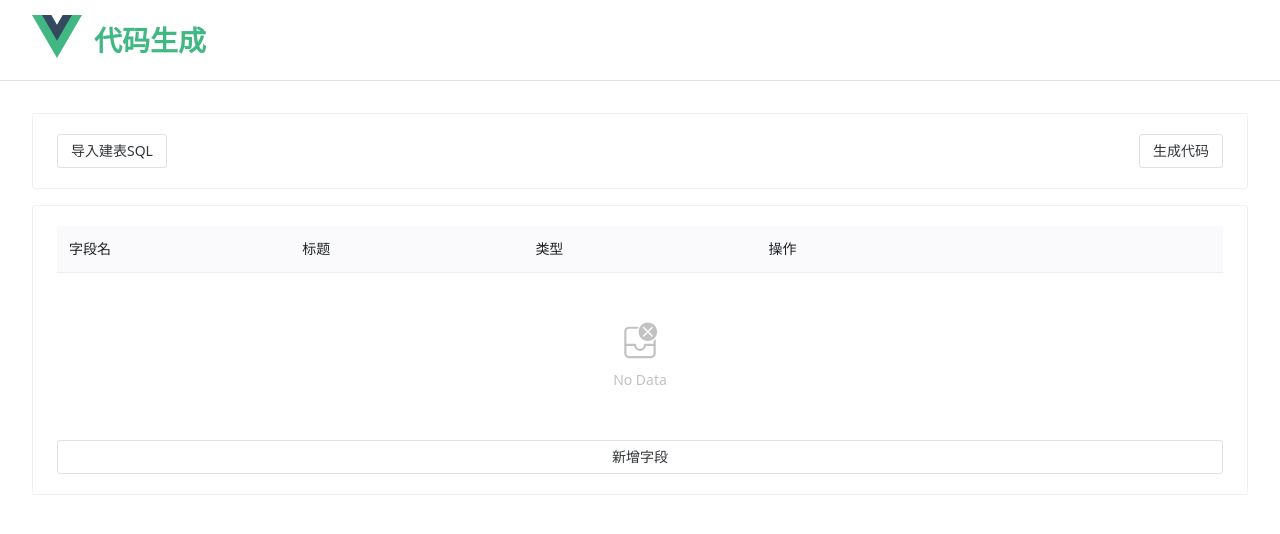
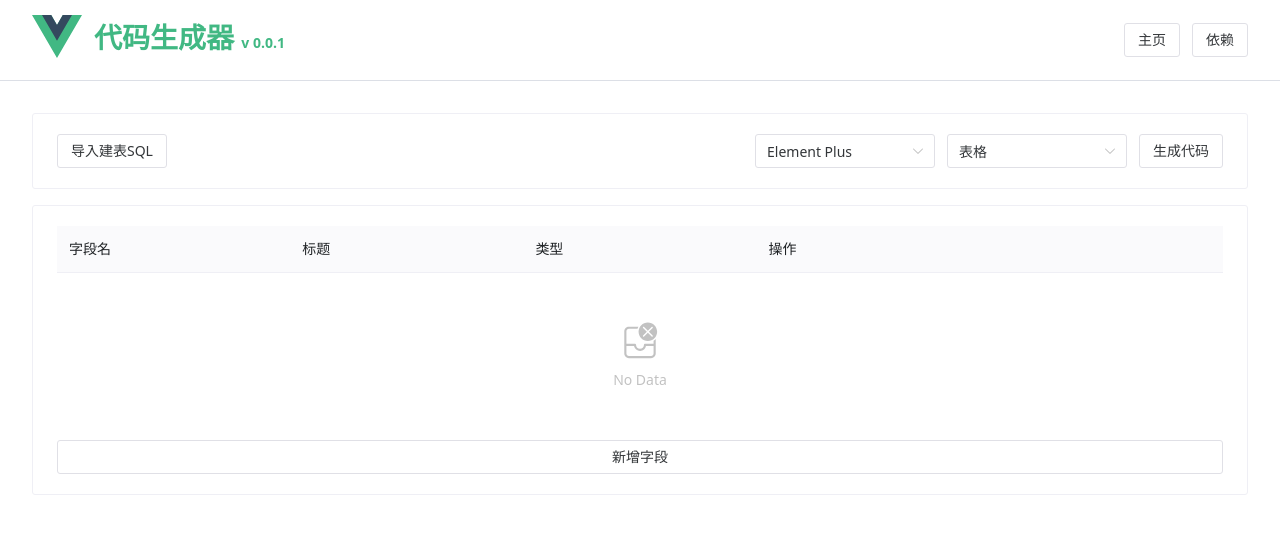
Before and after one commit to nilbrains/nil-code-gen, a Vue app: page / in a window 1280 px wide. Shown: the top 534 px of the page. Built offline with nearby package versions, Linux system fonts and the light colour scheme.

Commit message:
feat gen simple code

```diff
--- a/package.json
+++ b/package.json
@@ -1,6 +1,6 @@
 {
   "name": "nil-code-gen",
-  "version": "0.0.0",
+  "version": "0.0.1",
   "private": true,
   "type": "module",
   "scripts": {
@@ -10,8 +10,10 @@
     "preview": "vite preview"
   },
   "dependencies": {
+    "ejs": "^3.1.9",
     "monaco-editor": "^0.36.1",
     "pinia": "^2.0.32",
+    "prettier": "^2.8.4",
     "vue": "^3.2.47",
     "vue-router": "^4.1.6"
   },
--- a/src/App.vue
+++ b/src/App.vue
@@ -4,6 +4,7 @@ import PageHeader from './components/PageHeader.vue';
 </script>
 
 <template>
+  <n-message-provider>
     <n-space vertical class="code-app">
       <n-layout>
         <n-layout-header>
@@ -15,6 +16,7 @@ import PageHeader from './components/PageHeader.vue';
         <n-layout-footer></n-layout-footer>
       </n-layout>
     </n-space>
+  </n-message-provider>
 </template>
 
 <style lang="scss" scoped>
--- a/src/components/CodeDialog.vue
+++ b/src/components/CodeDialog.vue
@@ -64,18 +64,12 @@ function initCode() {
 
 <template>
   <n-modal :show="model.dialog.showed">
-    <n-card
-      style="width: 80%; height: 100vh"
-      :title="model.dialog.title"
-      size="huge"
-      :bordered="false"
-      role="dialog"
-      aria-modal="true"
-    >
+    <n-card style="width: 80%; height: 100vh" :title="model.dialog.title" size="huge" :bordered="false" role="dialog"
+      aria-modal="true">
       <template #header-extra>
         <NSpace>
-          <NButton @click="model.save" type="success">确定</NButton>
-          <NButton @click="model.close" type="error">关掉</NButton>
+          <NButton v-if="model.dialog.buttons?.indexOf('save') != -1" @click="model.save" type="success">确定</NButton>
+          <NButton v-if="model.dialog.buttons?.indexOf('close') != -1" @click="model.close" type="error">关掉</NButton>
         </NSpace>
       </template>
       <div id="code-container" style="height: 100%"></div>
--- a/src/components/PageHeader.vue
+++ b/src/components/PageHeader.vue
@@ -1,17 +1,19 @@
 <script setup>
-import logo from "../assets/logo.svg"
+import logo from "../assets/logo.svg";
+import config from "../../package.json";
 </script>
 
 <template>
   <n-space class="page-header" align="center" justify="space-between">
     <n-space align="center">
-      <n-avatar
-        :size="50"
-        object-fit="contain"
-        :src="logo"
-        color="transparent"
-      />
-      <h1 class="title">代码生成</h1>
+      <n-avatar :size="50" object-fit="contain" :src="logo" color="transparent" />
+      <h1 class="title">代码生成器
+        <div class="version"> {{ config.version }} </div>
+      </h1>
+    </n-space>
+    <n-space align="center">
+      <n-button @click="$router.push({ name: 'home' })">主页</n-button>
+      <n-button @click="$router.push({ name: 'dependencies' })">依赖</n-button>
     </n-space>
   </n-space>
 </template>
@@ -20,13 +22,23 @@ import logo from "../assets/logo.svg"
 .page-header {
   height: 80px;
   padding: 0 32px;
-  border-bottom: 1px solid #dcdfe6 ;
+  border-bottom: 1px solid #dcdfe6;
+
   // box-shadow: 0 10px 50px -16px rgba(0, 0, 0, 0.1);
   .title {
     line-height: 48px;
     margin: 0;
     padding: 0;
     color: #41b883;
+
+    .version {
+      font-size: 14px;
+      display: inline-block;
+
+      &::before {
+        content: "v ";
+      }
+    }
   }
 }
 </style>
--- a/src/hooks/codeDialog.js
+++ b/src/hooks/codeDialog.js
@@ -7,14 +7,16 @@ export function useCodeDialog() {
     code: "",
     language: "",
     readOnly: false,
+    buttons: ["close"]
   });
 
-  function open({ title, code, language, readOnly = false }) {
+  function open({ title, code, language, readOnly = false, buttons = ["close"] }) {
     dialog.showed = true;
     dialog.code = code;
     dialog.title = title;
     dialog.language = language || "";
     dialog.readOnly = readOnly;
+    dialog.buttons = buttons;
 
     listener["openEnd"] && listener["openEnd"]();
   }
@@ -30,9 +32,9 @@ export function useCodeDialog() {
   }
 
   const listener = reactive({
-    openEnd: () => {},
-    closeEnd: () => {},
-    saveEnd: () => {},
+    openEnd: () => { },
+    closeEnd: () => { },
+    saveEnd: () => { },
   });
 
   return { dialog, open, close, save, listener };
--- a/src/router/index.js
+++ b/src/router/index.js
@@ -1,21 +1,21 @@
-import { createRouter, createWebHistory } from "vue-router";
+import { createRouter, createWebHashHistory } from "vue-router";
 
 const router = createRouter({
-  history: createWebHistory(import.meta.env.BASE_URL),
+  history: createWebHashHistory(import.meta.env.BASE_URL),
   routes: [
     {
       path: "/",
       name: "home",
       component: () => import("../views/Home/index.vue"),
     },
-    // {
-    //   path: '/about',
-    //   name: 'about',
-    //   // route level code-splitting
-    //   // this generates a separate chunk (About.[hash].js) for this route
-    //   // which is lazy-loaded when the route is visited.
-    //   component: () => import('../views/AboutView.vue')
-    // }
+    {
+      path: '/dependencies',
+      name: 'dependencies',
+      // route level code-splitting
+      // this generates a separate chunk (About.[hash].js) for this route
+      // which is lazy-loaded when the route is visited.
+      component: () => import('../views/dependencies.vue')
+    }
   ],
 });
 
--- a/src/views/Home/index.js
+++ b/src/views/Home/index.js
@@ -1,14 +1,23 @@
-import { NInput, NSelect } from "naive-ui";
+import { NButton, NInput, NSelect, NSpace } from "naive-ui";
 import { h, ref } from "vue";
 
 import { formatSql } from "../../utils/index";
+import ejs from "ejs"
+import prettier from 'prettier/standalone';
+import parserHtml from 'prettier/parser-html';
+
+import * as template from "@/template";
+
 
 const typeOptions = [
   {
     label: '字符串',
     value: 'string'
   },
-
+  {
+    label: '选择框',
+    value: 'select'
+  },
   {
     label: '日期',
     value: 'date'
@@ -19,7 +28,7 @@ const typeOptions = [
   },
 ]
 
-const createColumns = () => {
+const createColumns = ({ moveTop, moveBottom, remove }) => {
   return [
     {
       title: "字段名",
@@ -58,20 +67,80 @@ const createColumns = () => {
     {
       title: "操作",
       key: "actions",
+      render(row, index) {
+        return h(
+          NSpace,
+          {},
+          {
+            default: () => [
+              h(
+                NButton,
+                {
+                  onClick: () => {
+                    moveTop(index)
+                  }
+                },
+                { default: () => '上移' }
+              ),
+              h(
+                NButton,
+                {
+                  onClick: () => {
+                    moveBottom(index)
+                  }
+                },
+                { default: () => '下移' }
+              ),
+              h(
+                NButton,
+                {
+                  onClick: () => {
+                    remove(index)
+                  }
+                },
+                { default: () => '移除' }
+              )
+            ]
+          }
+        )
+      }
     },
   ];
 };
 
 export function useHomeTable() {
-  const columns = createColumns();
+  const data = ref([]);
 
-  const data = ref([]);
+  function moveTop(index) {
+    if (index != 0) {
+      data.value[index] = data.value.splice(index - 1, 1, data.value[index])[0];
+    } else {
+      data.value.push(data.value.shift());
+    }
+  }
+
+  function moveBottom(index) {
+    if (index != data.value.length - 1) {
+      data.value[index] = data.value.splice(index + 1, 1, data.value[index])[0];
+    } else {
+      data.value.unshift(data.value.splice(index, 1)[0]);
+    }
+  }
+
+  function remove(index) {
+    data.value.splice(index, 1)
+  }
+
+  const columns = createColumns({
+    moveTop, moveBottom, remove
+  });
+
 
   function addEmptyRow() {
     data.value?.push({
       field: "",
       label: "",
-      type: "",
+      type: "string",
     });
   }
 
@@ -93,3 +162,60 @@ export function useHomeUploadSql() {
     getFormatSql,
   };
 }
+
+
+
+const uiOptions = [
+  {
+    label: 'Element Plus',
+    value: 'element-plus'
+  },
+]
+
+const tempOptions = [
+  {
+    label: '表格',
+    value: 'table-me'
+  },
+  {
+    label: '表单',
+    value: 'form-me'
+  },
+]
+
+export function useHomeGenCode() {
+  const genSettingVal = reactive({
+    uiType: "element-plus",
+    tempType: "table-me"
+  })
+
+  function genCodeForTemp(data) {
+    // console.log(data);
+    if (genSettingVal.uiType === "element-plus" && genSettingVal.tempType === "table-me") {
+      let code = ejs.render(template.elementPlusTableMe, { data })
+      // console.log(code);
+      code = prettier.format(code, {
+        parser: "html",
+        plugins: [parserHtml]
+      })
+      return code;
+    } else if (genSettingVal.uiType === "element-plus" && genSettingVal.tempType === "form-me") {
+      let code = ejs.render(template.elementPlusFormMe, { data })
+      // console.log(code);
+      code = prettier.format(code, {
+        parser: "html",
+        plugins: [parserHtml]
+      })
+      return code;
+    } else {
+      throw new Error("未找到模板")
+    }
+  }
+
+  return {
+    uiOptions,
+    tempOptions,
+    genSettingVal,
+    genCodeForTemp
+  };
+}
--- a/src/views/Home/index.vue
+++ b/src/views/Home/index.vue
@@ -1,8 +1,12 @@
 <script setup>
 import { provide } from "vue";
 import CodeDialog from "../../components/CodeDialog.vue";
-import { useHomeTable, useHomeUploadSql } from ".";
+import { useHomeGenCode, useHomeTable, useHomeUploadSql } from ".";
 import { useCodeDialog } from "../../hooks/codeDialog";
+import { useMessage } from "naive-ui";
+
+const message = useMessage()
+
 // 表格
 const { columns, data, addEmptyRow } = useHomeTable();
 
@@ -17,7 +21,8 @@ function openSqlModel() {
   codeDialog.open({
     title: "SQL创建语句",
     code: "",
-    language: "sql"
+    language: "sql",
+    buttons: ["save", "close"]
   })
 }
 
@@ -35,11 +40,33 @@ codeDialog.listener.saveEnd = (sql) => {
       _temp.push({
         field: it.field || "",
         label: it.comment || "",
-        type: "",
+        type: "string",
       });
     });
     data.value = _temp;
   }
+}
+
+const { uiOptions, genSettingVal, tempOptions, genCodeForTemp } = useHomeGenCode()
+
+
+function gencode() {
+  //
+
+  try {
+    const code = genCodeForTemp(data.value)
+    // console.log(code);
+    codeDialog.open({
+      title: "代码预览",
+      code: code,
+      language: "html",
+      buttons: ["close"]
+    })
+  } catch (error) {
+    console.error(error);
+    message.error(error ? error.message : "遇到一个未知的错误")
+  }
+
 }
 </script>
 
@@ -52,7 +79,9 @@ codeDialog.listener.saveEnd = (sql) => {
         </NSpace>
 
         <NSpace>
-          <NButton>生成代码</NButton>
+          <n-select style="width: 180px;" v-model:value="genSettingVal.uiType" :options="uiOptions" />
+          <n-select style="width: 180px;" v-model:value="genSettingVal.tempType" :options="tempOptions" />
+          <NButton @click="gencode">生成代码</NButton>
         </NSpace>
       </NSpace>
     </n-card>
```
Also changed, not shown: 1 other file (tests, documents, lock files or other folders). Lines whose indentation alone changed are shown as unchanged.
